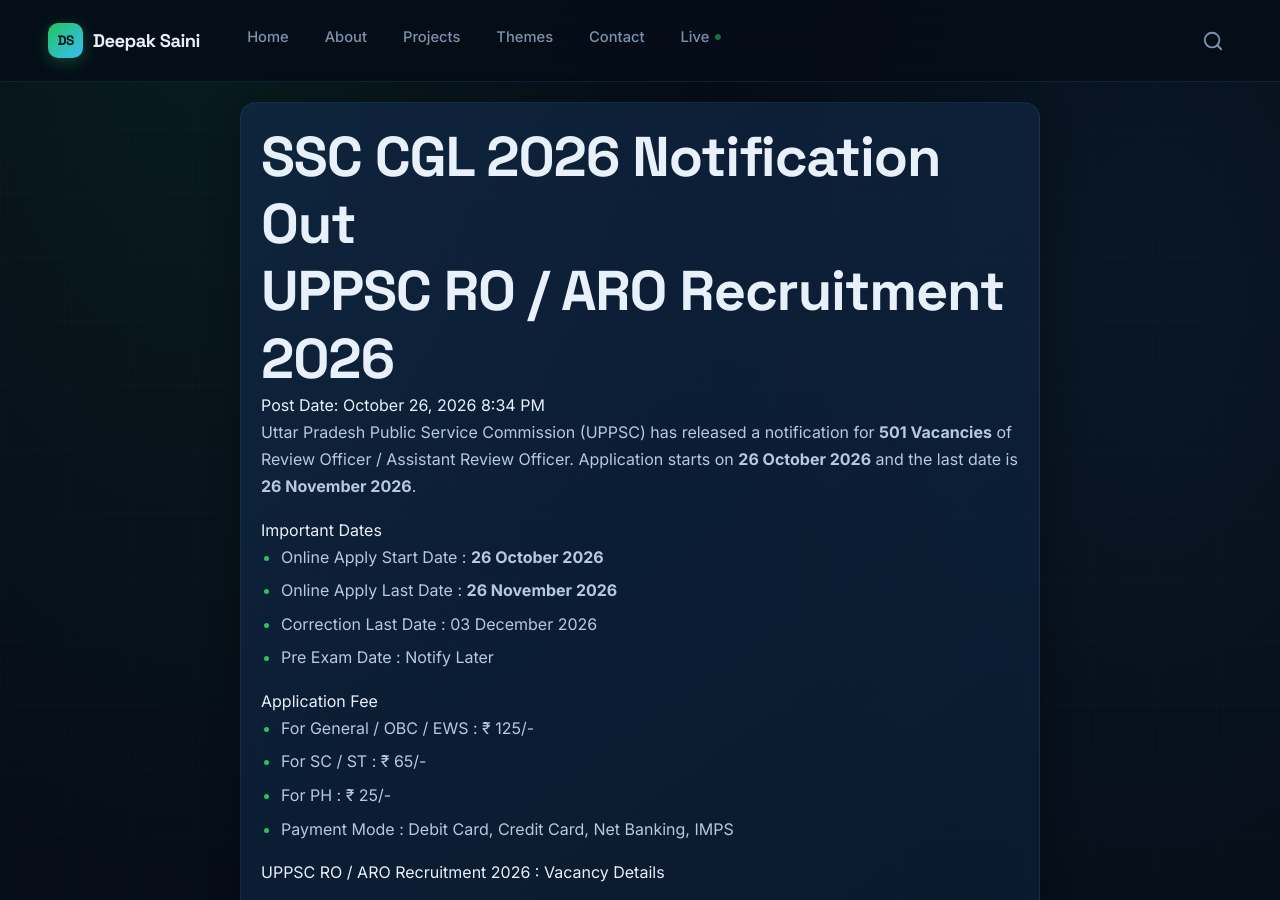
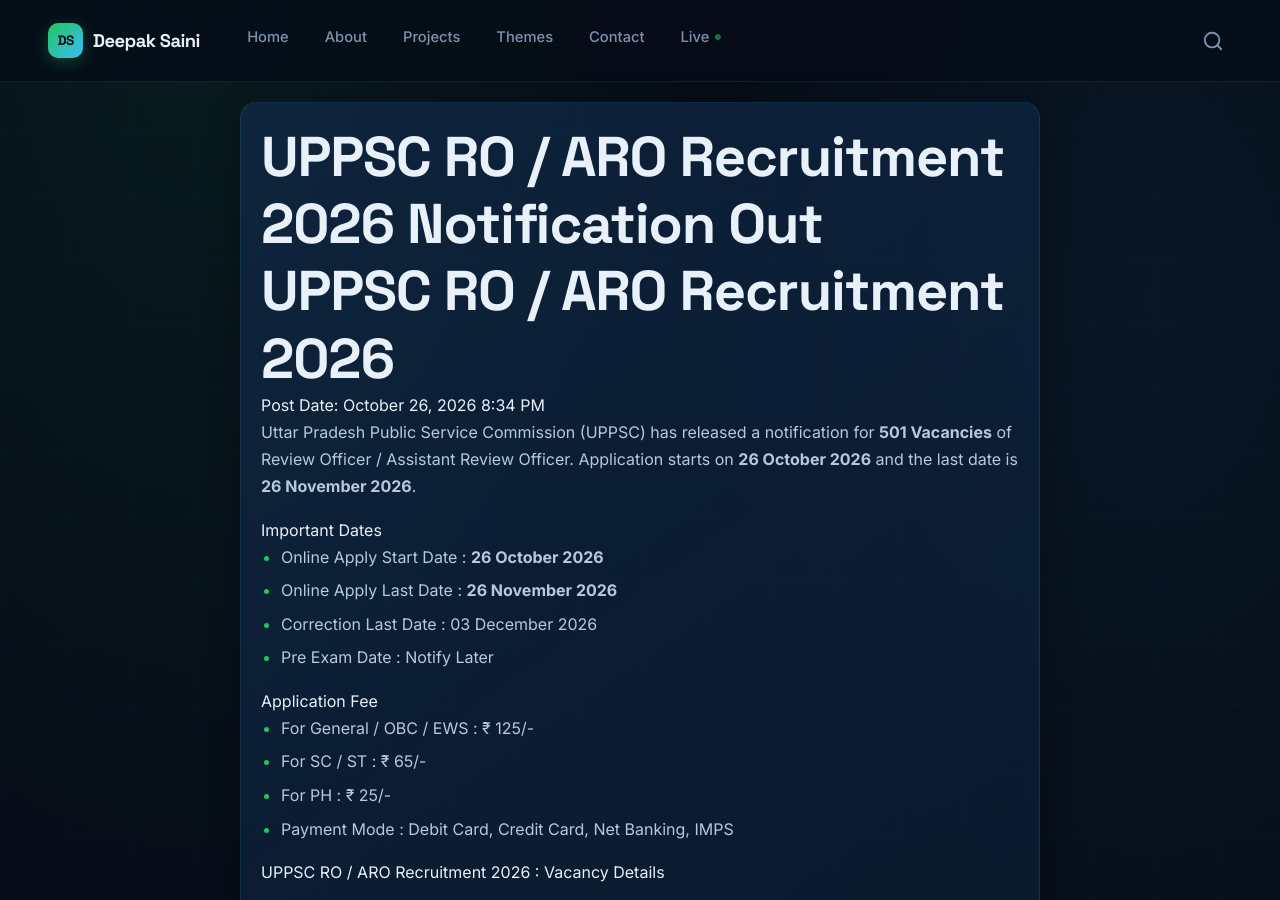
Before and after one commit to deepaksaini-git/deepaksaini-git.github.io, a Jekyll site: the page built from _posts/2026-10-26-uppsc-ro-aro.md, in a window 1280 px wide and 900 px high. Built offline with Jekyll 4.4.1, drawn with Linux system fonts in a browser that asks for light colours; some of the changed lines change nothing that is shown.

Commit message:
Update 2026-10-26-uppsc-ro-aro.md

```diff
--- a/_posts/2026-10-26-uppsc-ro-aro.md
+++ b/_posts/2026-10-26-uppsc-ro-aro.md
@@ -1,8 +1,11 @@
 ---
 layout: post
-title: "SSC CGL 2026 Notification Out"
+title: "UPPSC RO / ARO Recruitment 2026 Notification Out"
 date: 2026-10-26
 category: latest-jobs
+description: "Uttar Pradesh Public Service Commission (UPPSC) has released a notification for 501 Vacancies of Review Officer / Assistant Review Officer. Apply online before 26 November 2026."
+tags: [UPPSC, RO-ARO, UP-Jobs]
+image: "/assets/uppsc-banner.jpg"
 ---
 
 <div class="sp-post">
```
